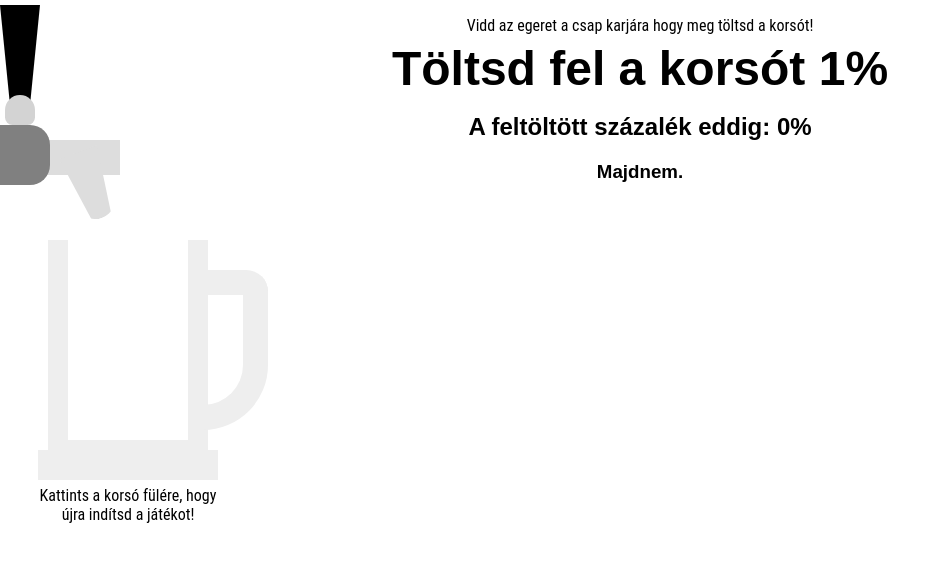
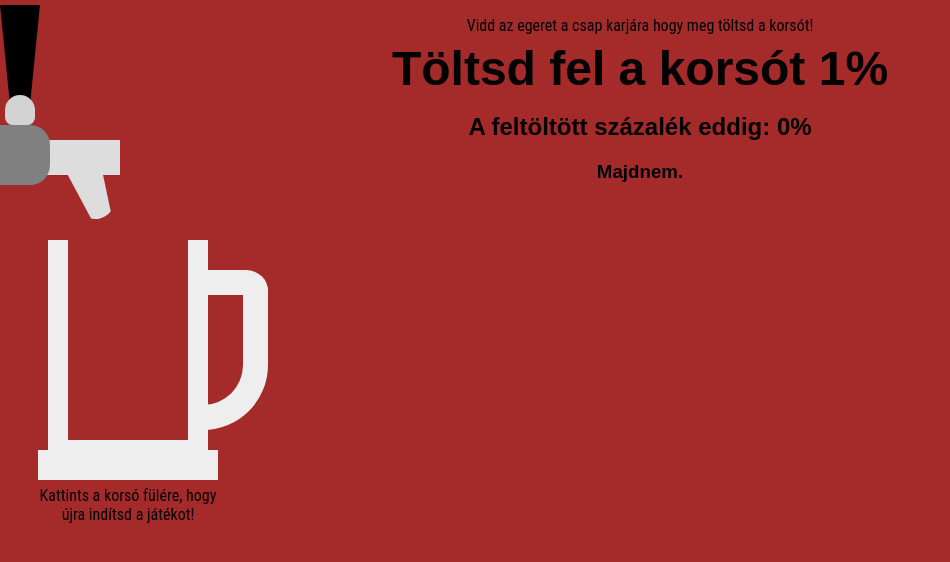
Before and after one commit to tothjazmin/korso, a plain HTML site: page index.html in a window 1280 px wide. Shown: the whole page, without its empty margins (0-950 px from the left). Drawn offline with nearby package versions, Linux system fonts and the light colour scheme.

Commit message:
Update index.html

```diff
--- a/index.html
+++ b/index.html
@@ -9,7 +9,7 @@
     <style>
         html {
             font-size: 16px;
-            background: lightbrown;
+            background: brown;
         }
 
         body {
```
